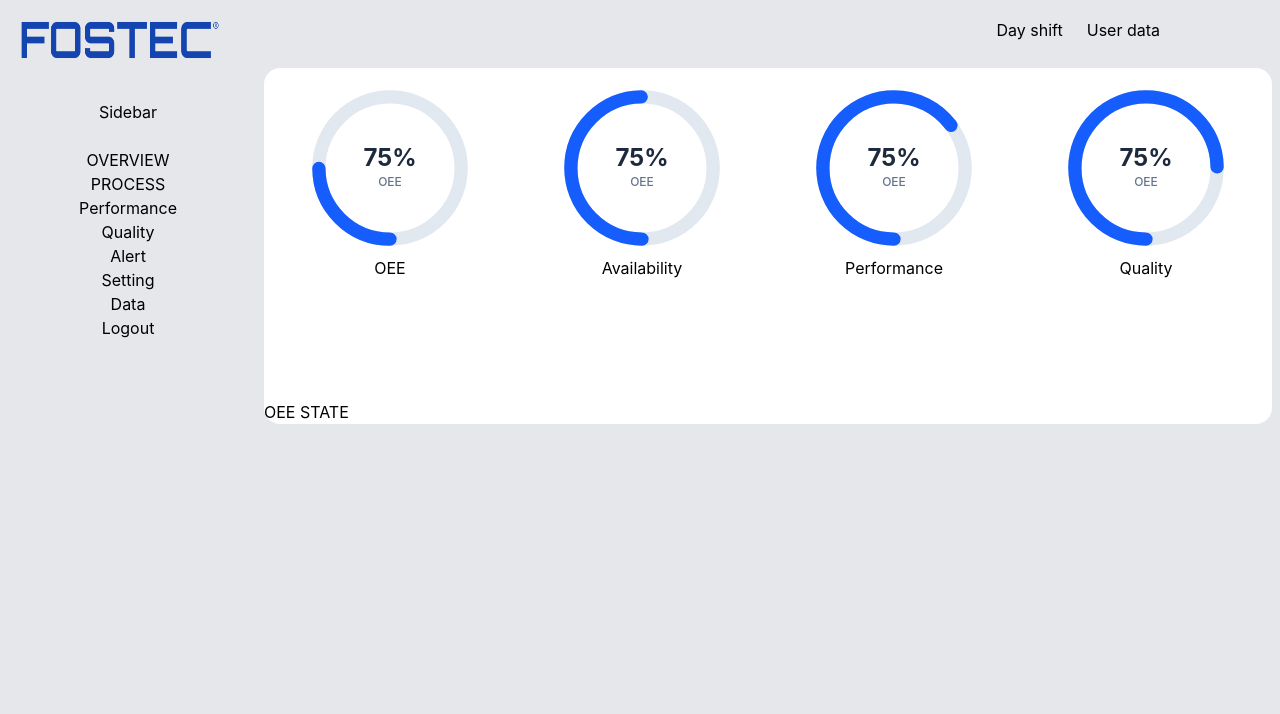
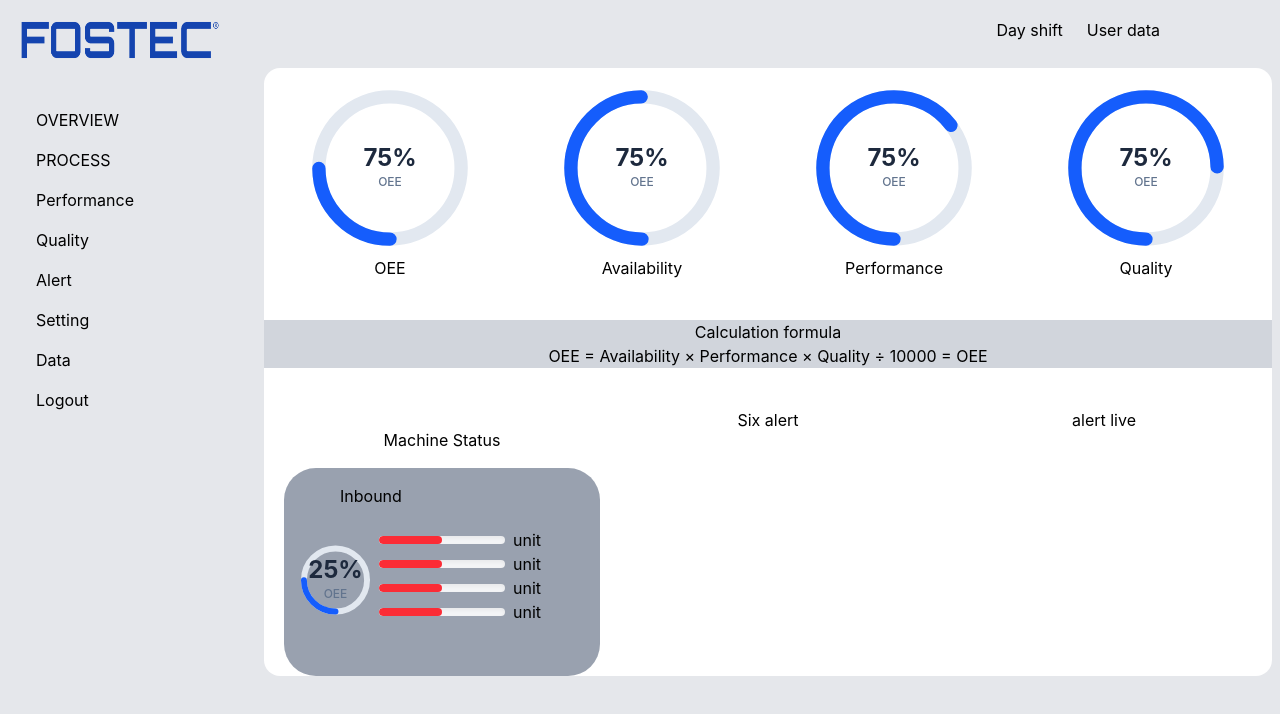
Before and after one commit to kittitach1526/fostec-oee, a React (Vite) app: page / in a window 1280 px wide. Shown: the top 714 px of the page. Built offline with nearby package versions, Linux system fonts and the light colour scheme.

Commit message:
update machine status

```diff
--- a/src/components/CircularGauge.tsx
+++ b/src/components/CircularGauge.tsx
@@ -5,8 +5,8 @@ interface CircularGaugeProps {
   size?: number;          // ขนาด px (default 160)
   strokeWidth?: number;   // ความหนาเส้น (default 3)
   startAngle?: number;    // องศาเริ่มต้น (เช่น -90 คือเที่ยงวัน, 0 คือ 3 นาฬิกา)
-  primaryColor?: string;  // สีเส้น Progress (Tailwind Class)
-  secondaryColor?: string;// สีเส้นพื้นหลัง (Tailwind Class)
+  primaryColor?: string;  // สีเส้น Progress (Tailwind Class หรือ Hex Color)
+  secondaryColor?: string;// สีเส้นพื้นหลัง (Tailwind Class หรือ Hex Color)
   title?: string;         // ข้อความหลักตรงกลาง
   subtitle?: string;      // ข้อความรอง
 }
@@ -25,6 +25,18 @@ export const CircularGauge = ({
   // ป้องกันค่าเกิน 100 หรือต่ำกว่า 0
   const normalizedValue = Math.min(Math.max(value, 0), 100);
 
+  // ฟังก์ชันตรวจสอบและสร้าง props สำหรับสี
+  const getColorProps = (color: string) => {
+    if (color.startsWith('#')) {
+      return { style: { stroke: color } };
+    } else {
+      return { className: color };
+    }
+  };
+
+  const primaryColorProps = getColorProps(primaryColor);
+  const secondaryColorProps = getColorProps(secondaryColor);
+
   return (
     <div
       className="relative flex items-center justify-center"
@@ -41,8 +53,8 @@ export const CircularGauge = ({
           cy="18"
           r="16"
           fill="none"
-          className={secondaryColor}
           strokeWidth={strokeWidth}
+          {...secondaryColorProps}
         />
 
         {/* วงกลมแสดงค่า (Progress Bar) */}
@@ -51,10 +63,11 @@ export const CircularGauge = ({
           cy="18"
           r="16"
           fill="none"
-          className={`${primaryColor} transition-all duration-1000 ease-out`}
+          className="transition-all duration-1000 ease-out"
           strokeWidth={strokeWidth}
           strokeDasharray={`${normalizedValue}, 100`}
           strokeLinecap="round"
+          {...primaryColorProps}
         />
 
       </svg>
--- /dev/null
+++ b/src/components/Progressbar.jsx
@@ -0,0 +1,21 @@
+import { motion } from "framer-motion";
+
+export const ProgressBar = ({ progress, color }) => {
+  // ฟังก์ชันเลือกสีเริ่มต้น (Fallback) ถ้าคนเรียกไม่ได้กำหนดสีมาให้
+  const defaultColor = (val) => {
+    if (val > 80) return "bg-green-500";
+    if (val > 50) return "bg-yellow-500";
+    return "bg-red-500";
+  };
+
+  return (
+    <div className="w-full bg-gray-100 rounded-full h-2 overflow-hidden shadow-inner">
+      <motion.div
+        initial={{ width: 0 }}
+        animate={{ width: `${progress}%` }}
+        transition={{ duration: 1, ease: "circOut" }}
+        className={`h-full rounded-full ${color || defaultColor(progress)}`}
+      />
+    </div>
+  );
+};
--- a/src/components/Sidebar.jsx
+++ b/src/components/Sidebar.jsx
@@ -1,59 +1,37 @@
-
-
 export default function Sidebar() {
   return (
-
-        <div className="bg-gray-200">
-            <div className="flex justify-center mt-10">
-                Sidebar
-            </div>
-            <br />
-            <div>
-
+    <div className="bg-gray-200 mt-10">
+      {/* <div className="flex justify-center mt-10">Sidebar</div> */}
+      {/* <br /> */}
+      <div className="ml-7">
         <ul>
-                    <li className="flex justify-center">
+          <li className="p-2">
             <a href="/">OVERVIEW</a>
           </li>
-                    <li className="flex justify-center">
-                        <a href="/process">
-                            PROCESS
-                        </a>
+          <li className="p-2">
+            <a href="/process">PROCESS</a>
           </li>
-                    <li className="flex justify-center">
-                        <a href="/performance">
-                            Performance
-                        </a>
+          <li className="p-2">
+            <a href="/performance">Performance</a>
           </li>
 
-                    <li className="flex justify-center">
-                        <a href="/quality">
-                            Quality
-                        </a>
+          <li className="p-2">
+            <a href="/quality">Quality</a>
           </li>
-                    <li className="flex justify-center">
-                        <a href="#">
-                            Alert
-                        </a>
+          <li className="p-2">
+            <a href="#">Alert</a>
           </li>
-                    <li className="flex justify-center">
-                        <a href="#">
-                            Setting
-                        </a>
+          <li className="p-2">
+            <a href="#">Setting</a>
           </li>
-                    <li className="flex justify-center">
-                        <a href="#">
-                            Data
-                        </a>
+          <li className="p-2">
+            <a href="#">Data</a>
           </li>
-                    <li className="flex justify-center">
-                        <a href="#">
-                            Logout
-                        </a>
+          <li className="p-2">
+            <a href="#">Logout</a>
           </li>
         </ul>
       </div>
     </div>
   );
-
-
 }
--- a/src/pages/Overview.jsx
+++ b/src/pages/Overview.jsx
@@ -4,6 +4,7 @@ import React from "react";
 // import "react-circular-progressbar/dist/styles.css"; //
 import { CircularGauge } from "../components/CircularGauge";
 import { useNavigate } from "react-router-dom";
+import MachineStatus from "../sub_pages/MachineStatus"
 
 // ... ใน Component ของคุณ
 
@@ -15,7 +16,7 @@ function Home() {
       <div className="">
         {/* --------------------------------Gauge---------------------------------- */}
         <div className="grid grid-cols-4">
-          <div >
+          <div>
             <div className="flex justify-center">
               <div className="w-40 h-40 font-bold mt-5">
                 <CircularGauge
@@ -31,8 +32,10 @@ function Home() {
             </div>
           </div>
 
-          <div onClick={() => navigate("/availability")} // ใส่ path ที่ต้องการไป
-            className="cursor-pointer hover:opacity-80 transition-opacity group">
+          <div
+            onClick={() => navigate("/availability")} // ใส่ path ที่ต้องการไป
+            className="cursor-pointer hover:opacity-80 transition-opacity group"
+          >
             <div className="flex justify-center">
               <div className="w-40 h-40 font-bold mt-5">
                 <CircularGauge
@@ -48,8 +51,10 @@ function Home() {
             </div>
           </div>
 
-          <div onClick={() => navigate("/performance")} // ใส่ path ที่ต้องการไป
-            className="cursor-pointer hover:opacity-80 transition-opacity group">
+          <div
+            onClick={() => navigate("/performance")} // ใส่ path ที่ต้องการไป
+            className="cursor-pointer hover:opacity-80 transition-opacity group"
+          >
             <div className="flex justify-center">
               <div className="w-40 h-40 font-bold mt-5">
                 <CircularGauge
@@ -90,8 +95,26 @@ function Home() {
         </div>
         {/* ----------------------------------------End of 4 Gauge------------------------------------------- */}
       </div>
-      <div className="mt-30">
-        <h1>OEE STATE </h1>
+
+      <div className="mt-10 bg-gray-300">
+        <div className="mt-2">
+          <div className="flex justify-center">
+            <span>Calculation formula</span>
+          </div>
+        </div>
+        <div className="flex justify-center">
+          <h1>OEE = Availability × Performance × Quality ÷ 10000 = OEE</h1>
+        </div>
+      </div>
+
+      <div className="grid grid-cols-3 mt-10">
+          <MachineStatus/>
+        <div className="flex justify-center">
+          Six alert
+        </div>
+        <div className="flex justify-center">
+          alert live
+        </div>
       </div>
     </div>
   );
--- /dev/null
+++ b/src/sub_pages/MachineStatus.jsx
@@ -0,0 +1,52 @@
+import { ProgressBar } from "../components/Progressbar";
+import { CircularGauge } from "../components/CircularGauge";
+export default function MachineStatus() {
+  return (
+    <div className="rounded-2xl ml-5">
+      <div className="mt-5">
+        <span className="flex justify-center">Machine Status</span>
+      </div>
+
+      <div className="mt-4 p-4 bg-gray-400 rounded-4xl p-2">
+        <div className="flex ml-10">
+          <h1>Inbound</h1>
+        </div>
+        <div className="grid grid-cols-4 mt-5">
+          <div className="col-span-1">
+            <div className="flex -mt-7">
+              <CircularGauge
+                value={25}
+                startAngle={90}
+                title="25%"
+                subtitle="OEE"
+              />
+            </div>
+
+          </div>
+          <div className="col-span-2">
+            <div>
+              <div className="p-2">
+                <ProgressBar progress={50} color="bg-red-500" />
+              </div>
+              <div className="p-2">
+                <ProgressBar progress={50} color="bg-red-500" />
+              </div>
+              <div className="p-2">
+                <ProgressBar progress={50} color="bg-red-500" />
+              </div>
+              <div className="p-2">
+                <ProgressBar progress={50} color="bg-red-500" />
+              </div>
+            </div>
+          </div>
+          <div className="col-span-1">
+            <div>unit</div>
+            <div>unit</div>
+            <div>unit</div>
+            <div>unit</div>
+          </div>
+        </div>
+      </div>
+    </div>
+  );
+}
```
Lines whose indentation alone changed are shown as unchanged.
